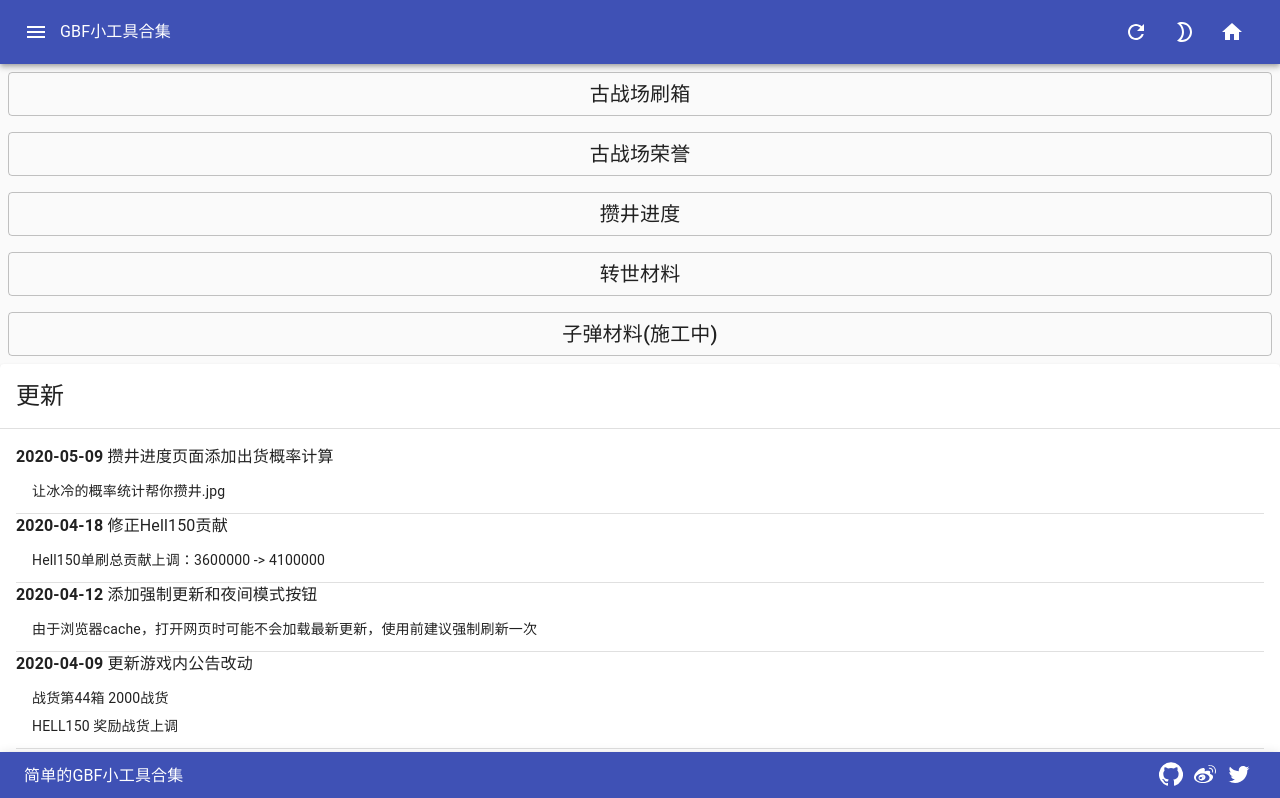
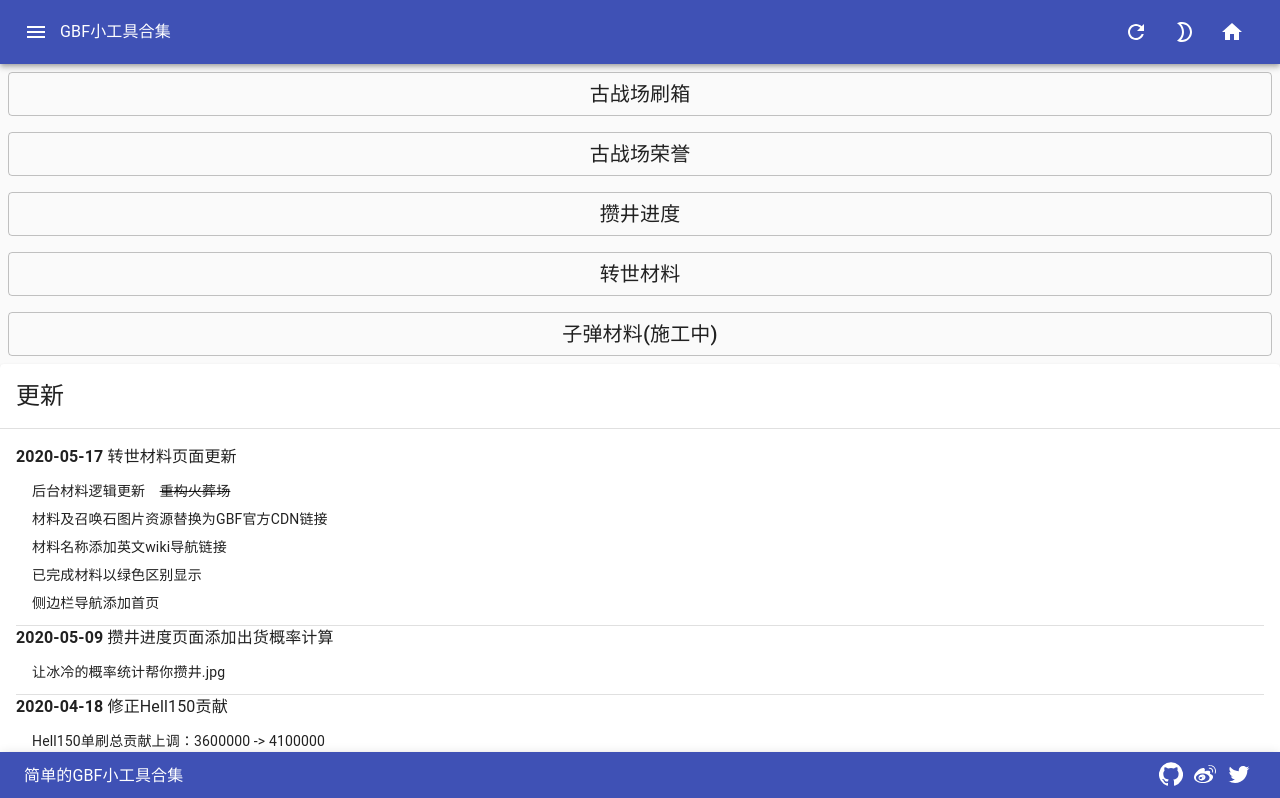
Before and after one commit to niccolozy/gbf-tools, a React (Create React App) app: page / in a window 1280 px wide. Shown: the top 798 px of the page. Built offline with nearby package versions, Linux system fonts and the light colour scheme.

Commit message:
Add update note

```diff
--- a/src/components/ToolList/index.js
+++ b/src/components/ToolList/index.js
@@ -38,7 +38,19 @@ export default function ToolList({ tools, onClick }) {
           <CardHeader title="更新" />
           <Divider />
           <CardContent>
-          <Typography variant="body1">
+            <Typography variant="body1">
+              <b>2020-05-17</b> 转世材料页面更新{" "}
+            </Typography>
+            <List dense={true}>
+              <ListItem>后台材料逻辑更新&emsp;<s>重构火葬场</s></ListItem>
+              <ListItem>材料及召唤石图片资源替换为GBF官方CDN链接</ListItem>
+              <ListItem>材料名称添加英文wiki导航链接</ListItem>
+              <ListItem>已完成材料以绿色区别显示</ListItem>
+              <ListItem>侧边栏导航添加首页</ListItem>
+            </List>
+            <Divider />
+
+            <Typography variant="body1">
               <b>2020-05-09</b> 攒井进度页面添加出货概率计算{" "}
             </Typography>
             <List dense={true}>
```
